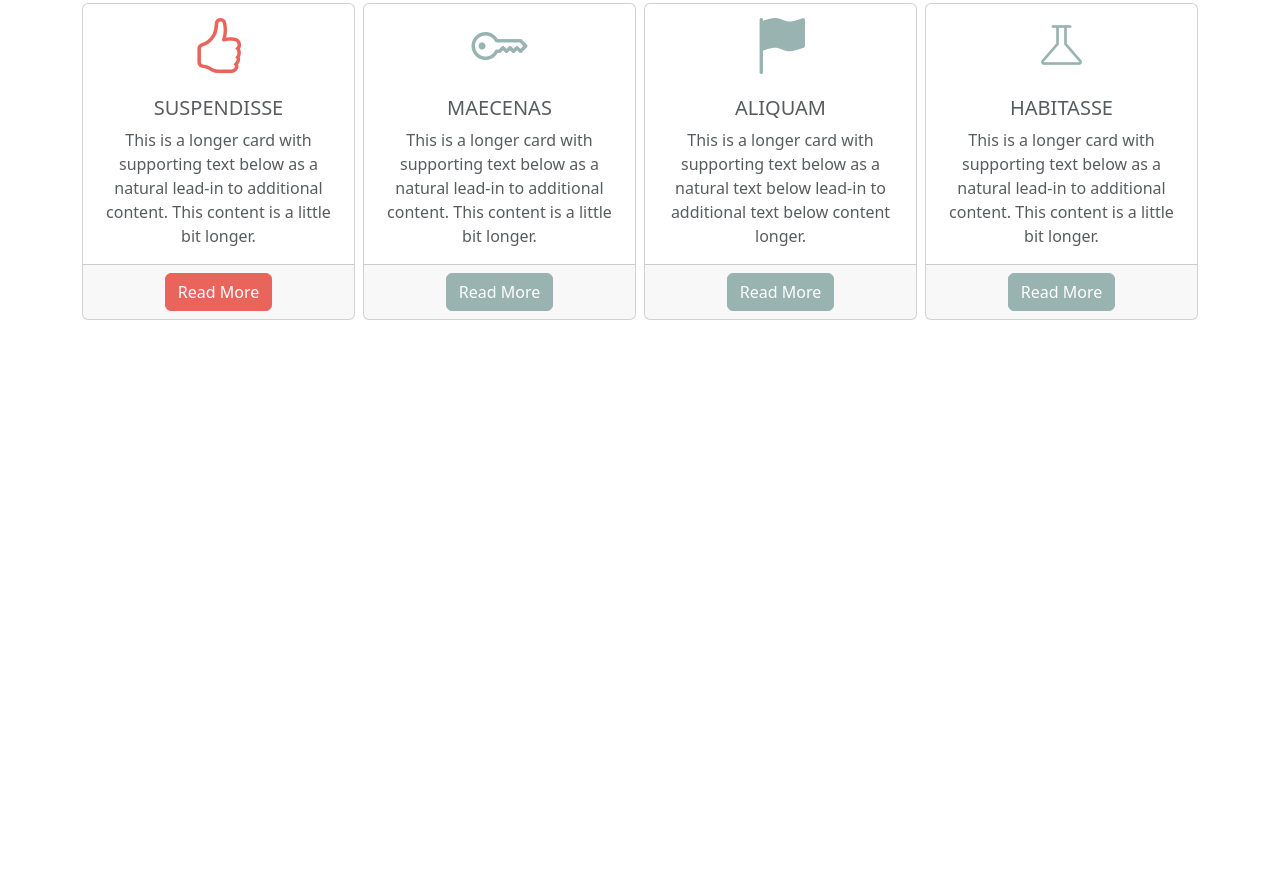
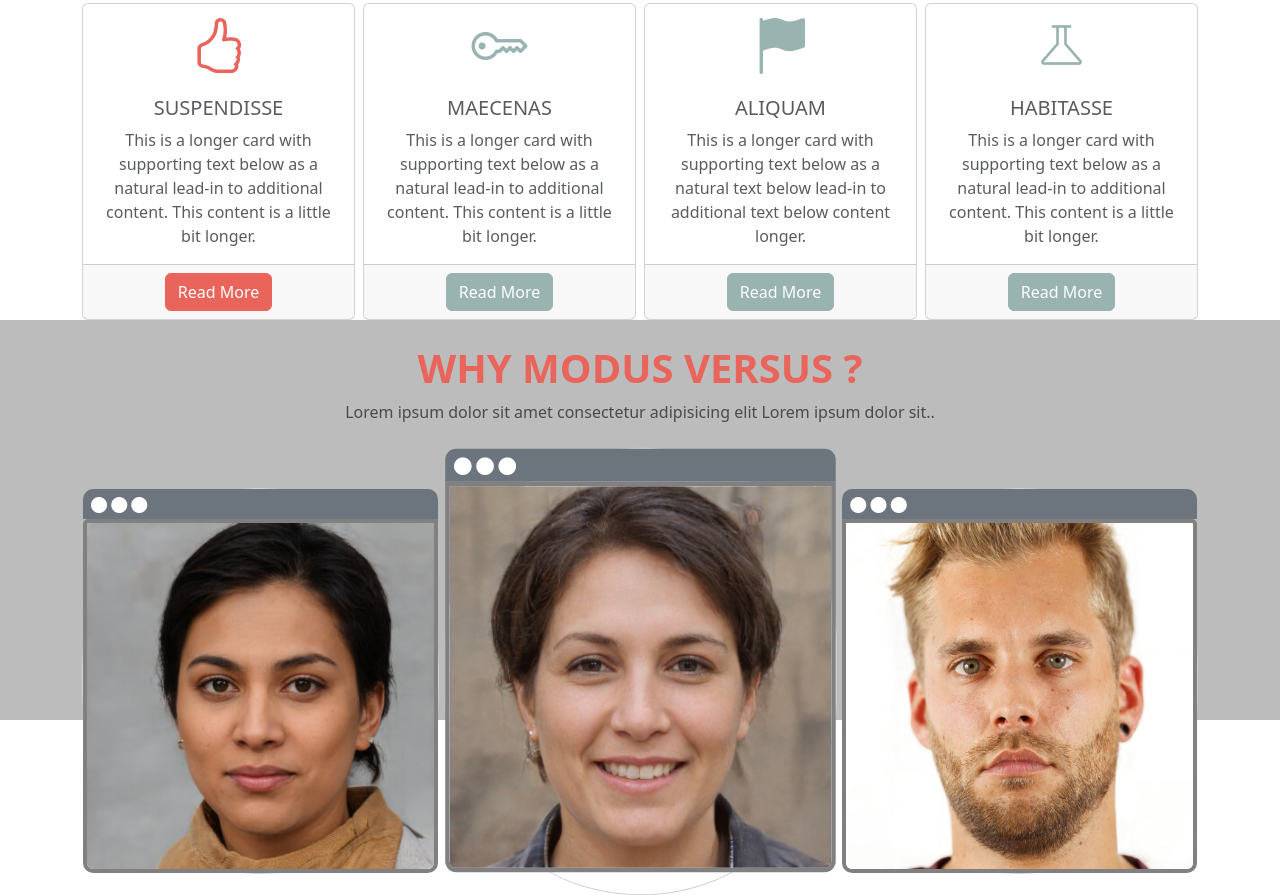
Before and after one commit to mahdi-rezainiya/bootstrap-project, a website: page bootstrap-2/index.html in a window 1280 px wide. Shown: the part 691-1586 px from the top of the page. Before the commit the page ends 1011 px from the top, so only its background shows below. Drawn offline with nearby package versions, Linux system fonts and the light colour scheme.

Commit message:
new changes

```diff
--- a/bootstrap-2/index.html
+++ b/bootstrap-2/index.html
@@ -10,17 +10,7 @@
     <link rel="stylesheet" href="index.css">
     <!-- <link rel="stylesheet" href="style.css"> -->
     <style>
-        /* .four-element{
-            display: flex;
-            justify-content: center;
-            align-items: center;
-            flex-direction: column;
-            background-color: red;
-        } */
-        /* .col-8{
-            width: auto;
-        } */
-        /*  */
+
     </style>
 </head>
 
@@ -222,6 +212,62 @@
         </div>
     </section>
 
+    <!-- images main -->
+    <section id="image-bar">
+        <div class="container-lg">
+
+            <!-- title for this -->
+                <div class="imgbar-title text-center ">
+                    <h2 class="text-danger display-6 fw-bold pt-4">WHY MODUS VERSUS ?</h2>
+                    <p class="text-muted pb-4">Lorem ipsum dolor sit amet consectetur adipisicing elit Lorem ipsum dolor sit..</p>
+                </div>
+
+            <!-- main content for img bar -->
+            <div class="card-group">
+
+                <!-- card one -->
+                <div class="card rounded-pill mt-4">
+                    <div class="headerForCard bg-secondary text-white pt-1 px-2"  style="width: 100%; height: 30px;" >
+                        <i class="bi bi-circle-fill"></i>
+                        <i class="bi bi-circle-fill"></i>
+                        <i class="bi bi-circle-fill"></i>
+                        <i class="bi bi-eject-fill d-none d-lg-inline"></i>
+                    </div>
+                    <div class="card-body p-0">
+                        <img src="images/face3.jpg" class="card-img-top" alt="photo">
+                    </div>
+                </div>
+
+                <!-- card two -->
+                <div class="card rounded-pill  mx-4 mt-1" id="cardForBiggerMode">
+                    <div class="headerForCard bg-secondary text-white pt-1 px-2" style="width: 100%; height: 30px;" >
+                        <i class="bi bi-circle-fill"></i>
+                        <i class="bi bi-circle-fill"></i>
+                        <i class="bi bi-circle-fill"></i>
+                        <i class="bi bi-eject-fill d-none d-lg-inline"></i>
+                    </div>
+                    <div class="card-body p-0">
+                        <img src="images/face1.jpg" class="card-img-top" alt="photo">
+                    </div>
+                </div>
+
+                <!-- card three -->
+                <div class="card rounded-pill mt-4">
+                    <div class="headerForCard bg-secondary text-white pt-1 px-2" style="width: 100%; height: 30px;" >
+                        <i class="bi bi-circle-fill"></i>
+                        <i class="bi bi-circle-fill"></i>
+                        <i class="bi bi-circle-fill"></i>
+                        <i class="bi bi-eject-fill d-none d-lg-inline"></i>
+                    </div>
+                    <div class="card-body p-0">
+                        <img src="images/face2.jpg" class="card-img-top" height="100%" alt="photo">
+                    </div>
+                </div>
+
+            </div>
+
+        </div>
+    </section>
 
 
     <script src="index.js"></script>
--- a/bootstrap-2/index.scss
+++ b/bootstrap-2/index.scss
@@ -2,6 +2,11 @@ $primary : #98b3b0 ;
 $danger : #e9645b;
 $gray: rgba(70 , 70 , 70 , 0.8) ;
 
+body{
+    overflow-x: hidden;
+}
+
+// navbar
 .navbar-brand{
     display: flex;
 }
@@ -39,6 +44,27 @@ $gray: rgba(70 , 70 , 70 , 0.8) ;
     background-color: rgb(211, 211, 211);
 }
 
+// image bar
+#image-bar{
+    width: 100%;
+    background-color:  #bcbcbc ;
+    height: 400px;
+}
+.bi-eject-fill{
+    margin-left: 20rem;
+}
+.card-img-top{
+    margin: 0;
+    border: 4px gray solid;
+    border-radius: 0 0 10px 10px;
+}
+.headerForCard{
+    border-radius: 10px 10px 0 0 ;
+}
+#cardForBiggerMode{
+    transform: scale(1.1);
+    z-index: 2;
+}
 
 @import 'node_modules/bootstrap/scss/bootstrap.scss' ;
 @import 'node_modules/bootstrap-icons/font/bootstrap-icons.css'
```
Also changed, not shown: bootstrap-2/images/face1.jpg (added), bootstrap-2/images/face2.jpg (added), bootstrap-2/images/face3.jpg (added), bootstrap-2/index.css, 1 other file.
